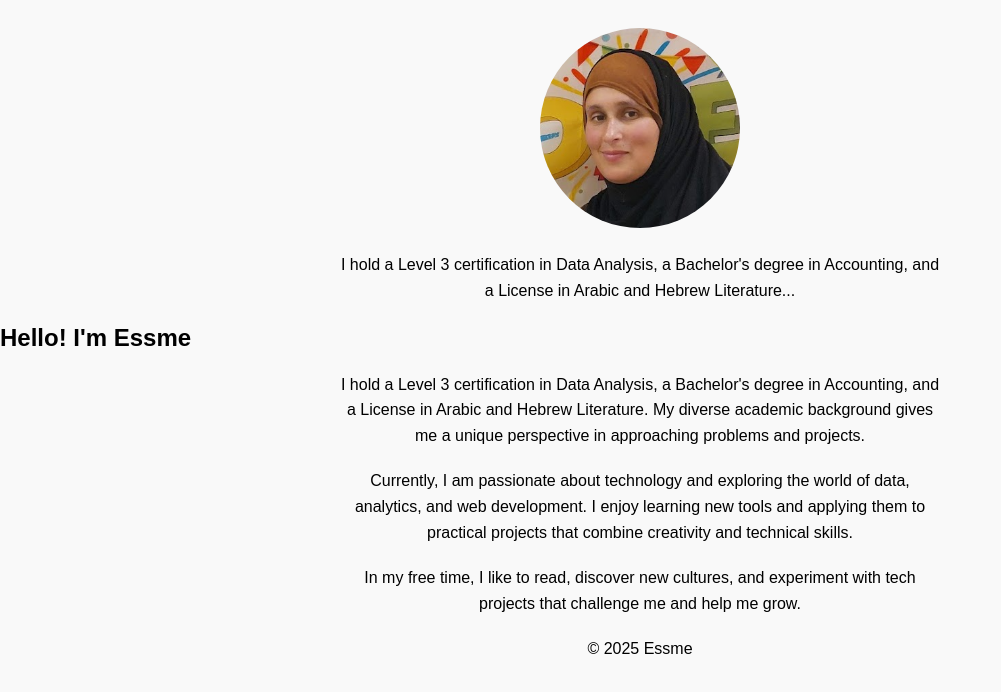
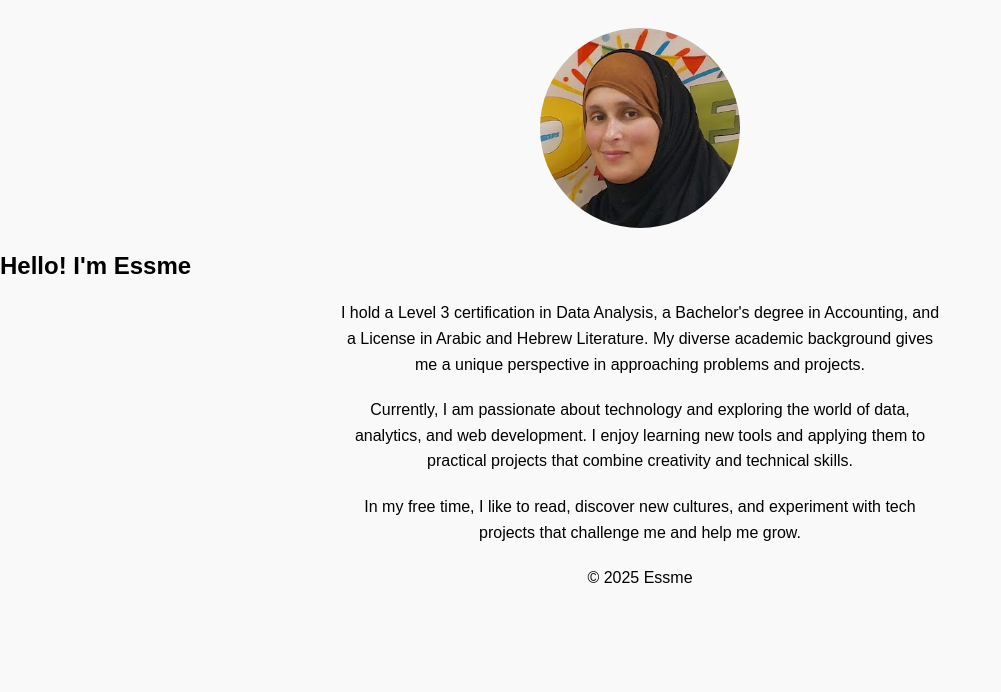
Before and after one commit to essmeM11/Portfolio, a plain HTML site: page about.html in a window 1280 px wide. Shown: the part 98-790 px from the top of the page, without its empty margins (0-1001 px from the left). Drawn offline with Linux system fonts and the light colour scheme.

Commit message:
Update about.html

```diff
--- a/about.html
+++ b/about.html
@@ -25,14 +25,12 @@
 <div style="text-align: center;">
   <img src="photo.png" alt="Ma photo" style="width:200px; height:200px; border-radius:50%; object-fit:cover; margin-top:30px;">
 
-  <p>
-    I hold a Level 3 certification in Data Analysis, a Bachelor's degree in Accounting, and a License in Arabic and Hebrew Literature...
-  </p>
+
 </div>
 
 
     </div>
-    <div class="about-text">
+    <div class="about-text: center;">
         <h2>Hello! I'm Essme</h2>
         <p>I hold a Level 3 certification in Data Analysis, a Bachelor's degree in Accounting, and a License in Arabic and Hebrew Literature. My diverse academic background gives me a unique perspective in approaching problems and projects.</p>
         <p>Currently, I am passionate about technology and exploring the world of data, analytics, and web development. I enjoy learning new tools and applying them to practical projects that combine creativity and technical skills.</p>
```
